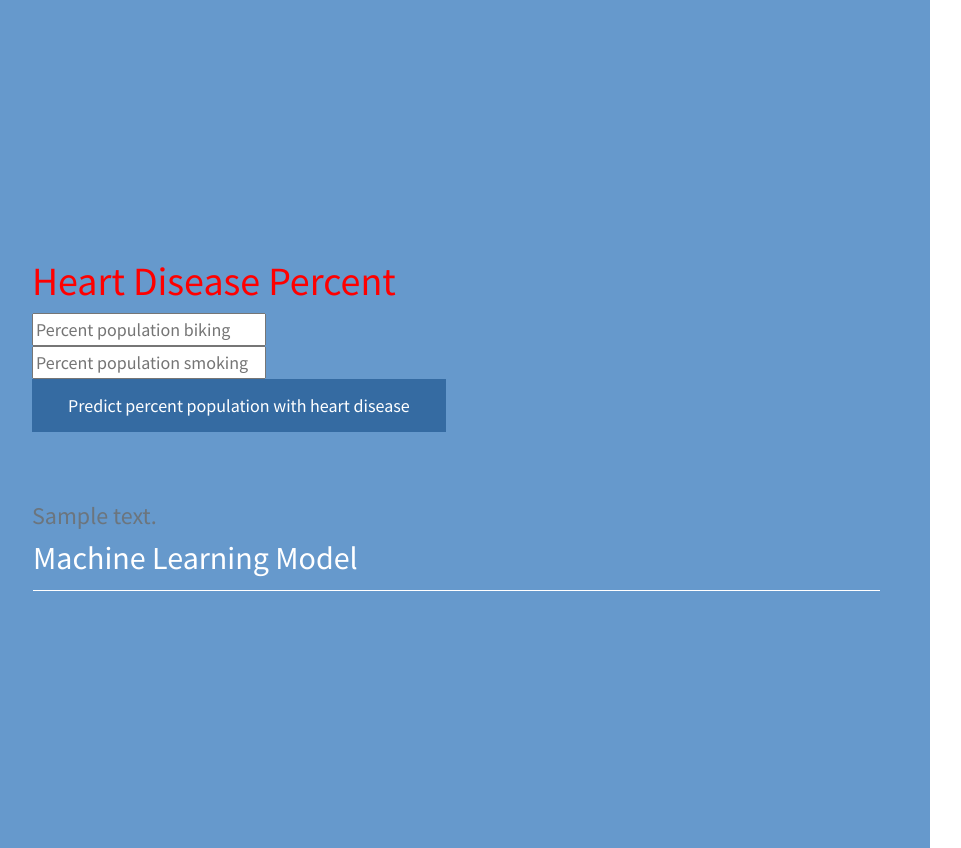
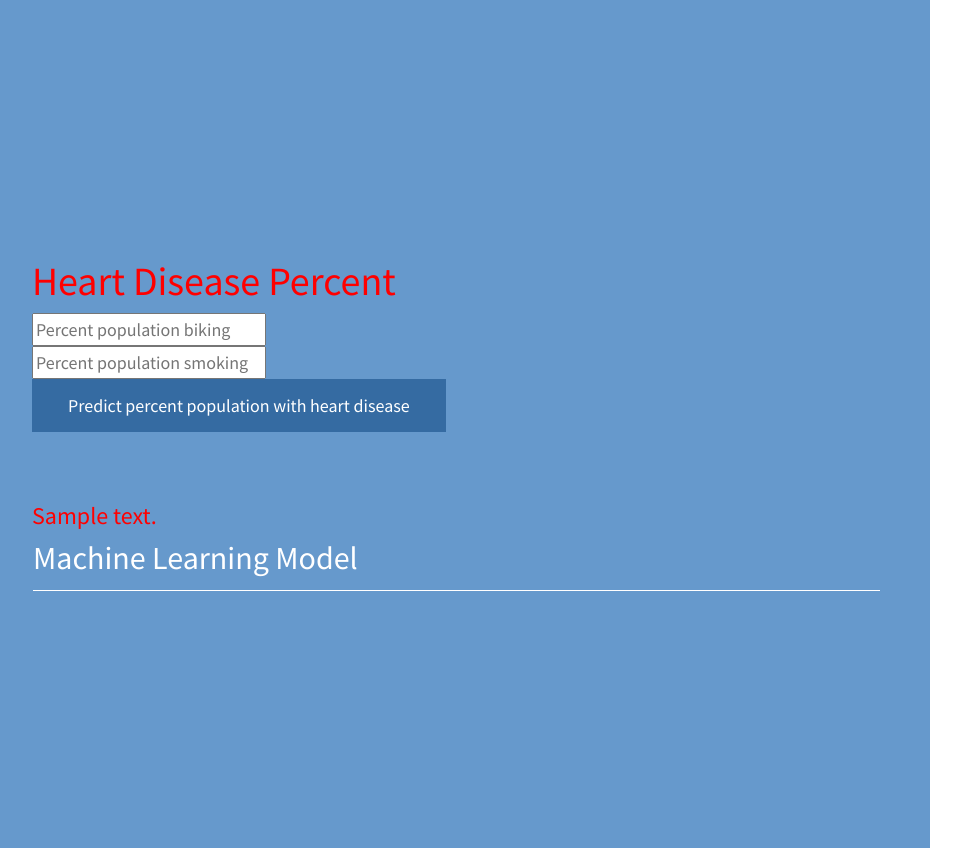
Before and after one commit to prabhasrakurthi/MachineLearningModelAiml, a Flask app: template templates/index.html in a window 1280 px wide. Shown: the part 801-1649 px from the top of the page, without its empty margins (18-979 px from the left). Run offline with Flask 3, Linux system fonts and the light colour scheme; the template is opened without the code that fills it: most values are stand-ins (such as "Sample title", 1, 10 or a date in 2020); parts of the project's set-up code (start-up, migrations or seed data) failed here and were passed over; some libraries are stand-ins or nearby versions.

Commit message:
Update index.html

```diff
--- a/templates/index.html
+++ b/templates/index.html
@@ -73,7 +73,7 @@ https://www.tooplate.com/view/2123-simply-amazed
 
                    <br>
                    <br>
-                   <h4 style="color:rgb (0, 0, 0);">
+                   <h4 style="color: red;">
                    {{ prediction_text }} </h4>
 
                     <div class="title">
```
